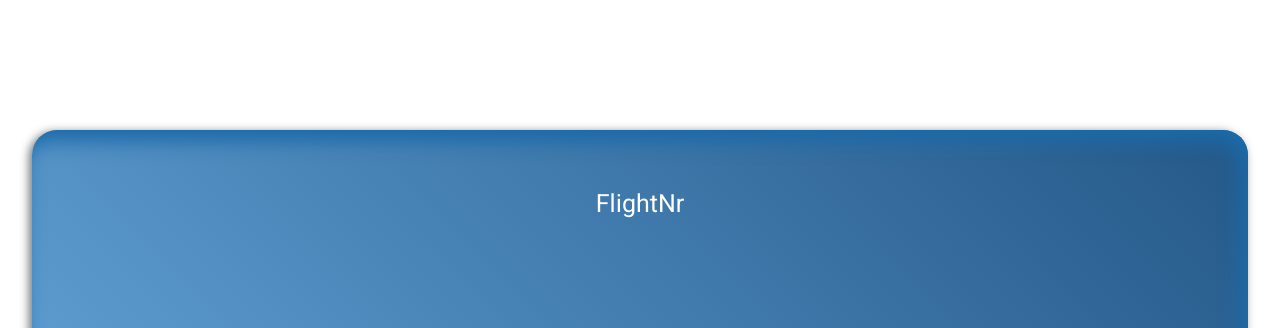
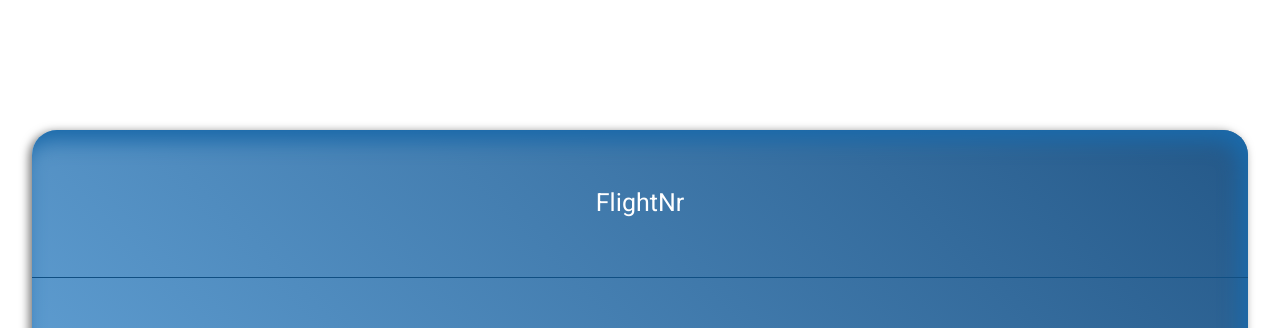
Before and after one commit to albinglindell/commission-calculator, a React (Create React App) app: page /AddFlight in a window 1280 px wide. Shown: the top 328 px of the page. Built offline with nearby package versions, Linux system fonts and the light colour scheme.

Commit message:
changed a whole lot to the add page

```diff
--- a/src/App.css
+++ b/src/App.css
@@ -180,6 +180,7 @@ border: .5px solid black;
   font-weight: bold;
 }
 .planeIcon{
+  align-self: center;
   display: flex;
   align-items: center;
   justify-content: center;
@@ -213,20 +214,21 @@ button{
   color: white;
   font-size: 25px;
 }
+
+.flightNr, .totalEarnings{
+background: transparent;
+border: 0;
+min-width: 100%;
+color: white;
+text-align: center;
+
+}
 .flightNr{
   border-bottom: 1.5px solid rgb(16, 79, 131);
   border-radius: 25px 25px 0 0;
 }
 .totalEarnings{
   border-radius: 0 0 25px 25px;
-
-}
-.flightNr, .totalEarnings{
-background: transparent;
-border: 0;
-min-width: 100%;
-color: white;
-text-align: center;
 
 }
 .flightNr::placeholder, .totalEarnings::placeholder{
@@ -289,3 +291,6 @@ text-align: center;
 .hidden{
   visibility: hidden;
 }
+.history-li{
+  background-color: #FFFFFF;
+}
```
